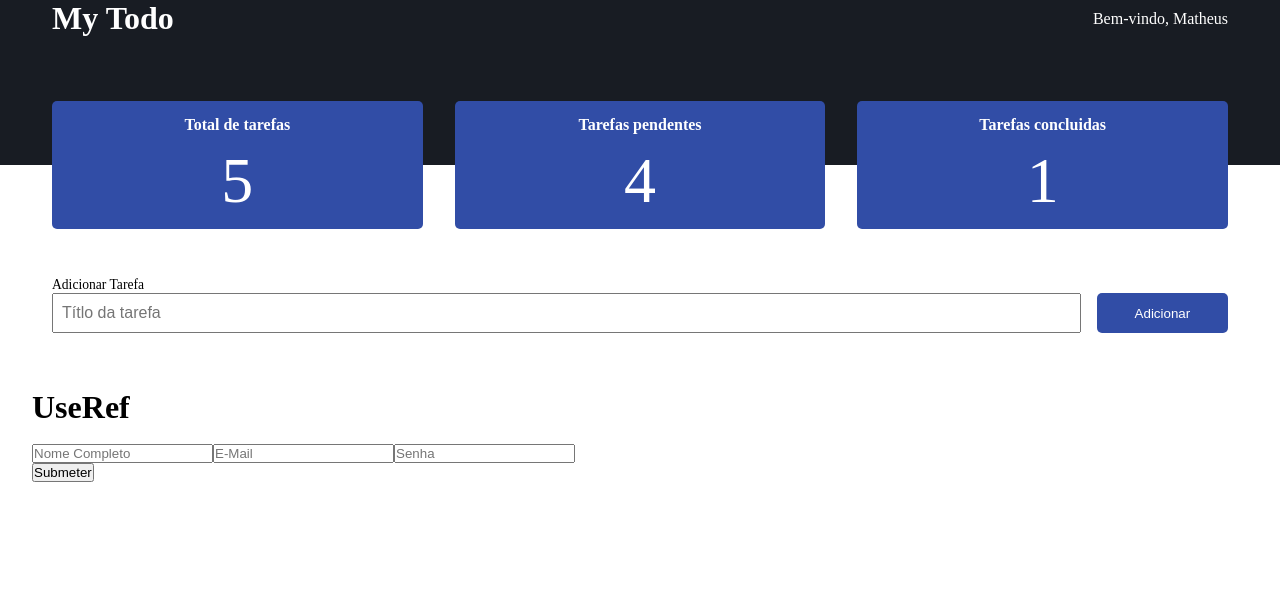
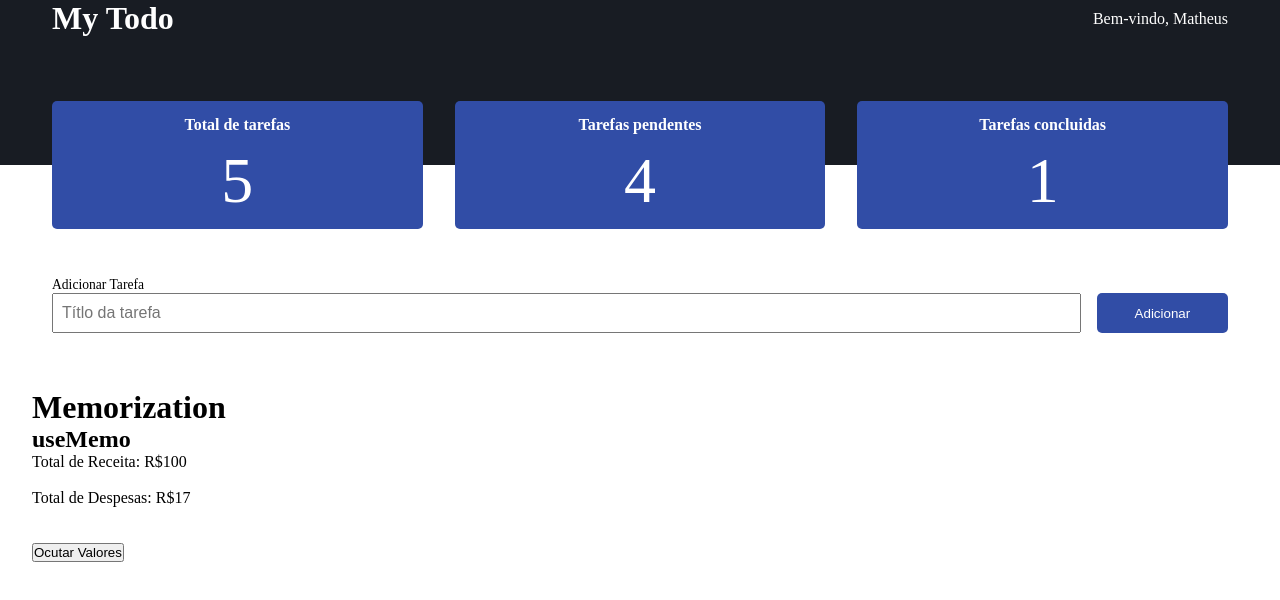
Before and after one commit to V-Matheus/react-ada, a React (Create React App) app in the folder react/todo-list/: page / in a window 1280 px wide. Shown: the top 600 px of the page. Built offline with nearby package versions, Linux system fonts and the light colour scheme.

Commit message:
useMemmo

```diff
--- a/react/todo-list/src/App.tsx
+++ b/react/todo-list/src/App.tsx
@@ -1,3 +1,4 @@
+import Memorization from './components/Concepts/Memorization';
 import Refs from './components/Concepts/Refs';
 import Header from './components/Header/Header';
 import Tasks from './components/Tasks/Tasks';
@@ -9,7 +10,11 @@ function App() {
       <Header />
       <Tasks />
 
-      <Refs />
+      {/* <Refs /> */}
+
+      <Memorization
+        financeData={{ incomes: [50, 30, 20], outcomes: [5, 8, 4] }}
+      />
     </>
   );
 }
--- /dev/null
+++ b/react/todo-list/src/components/Concepts/Memorization.tsx
@@ -0,0 +1,44 @@
+import React, { useMemo, useState } from 'react';
+
+interface MemorizationProps {
+  financeData: {
+    incomes: number[];
+    outcomes: number[];
+  };
+}
+
+const Memorization: React.FC<MemorizationProps> = ({ financeData }) => {
+  const [showsValues, setShowsValues] = useState(true);
+
+  const totalIncomes = useMemo(() => {
+    return financeData.incomes.reduce((total, income) => {
+      return (total += income);
+    }, 0);
+  }, [financeData.incomes])
+
+  const totalOutcomes = useMemo(() => {
+    return financeData.outcomes.reduce((total, outcome) => {
+      return (total += outcome);
+    }, 0);
+  }, [financeData.outcomes])
+
+  return (
+    <div style={{ padding: '2rem' }}>
+      <h1>Memorization</h1>
+
+      <h2>useMemo</h2>
+
+      <p>{`Total de Receita: R$${showsValues ?totalIncomes : 'XXXXX'}`}</p>
+      <br />
+      <p>{`Total de Despesas: R$${showsValues ? totalOutcomes : 'XXXXX'}`}</p>
+
+      <br />
+      <br />
+      <button onClick={() => setShowsValues(!showsValues)}>
+        {showsValues ? 'Ocutar Valores' : 'Mostrar Valores'}
+      </button>
+    </div>
+  );
+};
+
+export default Memorization;
```
